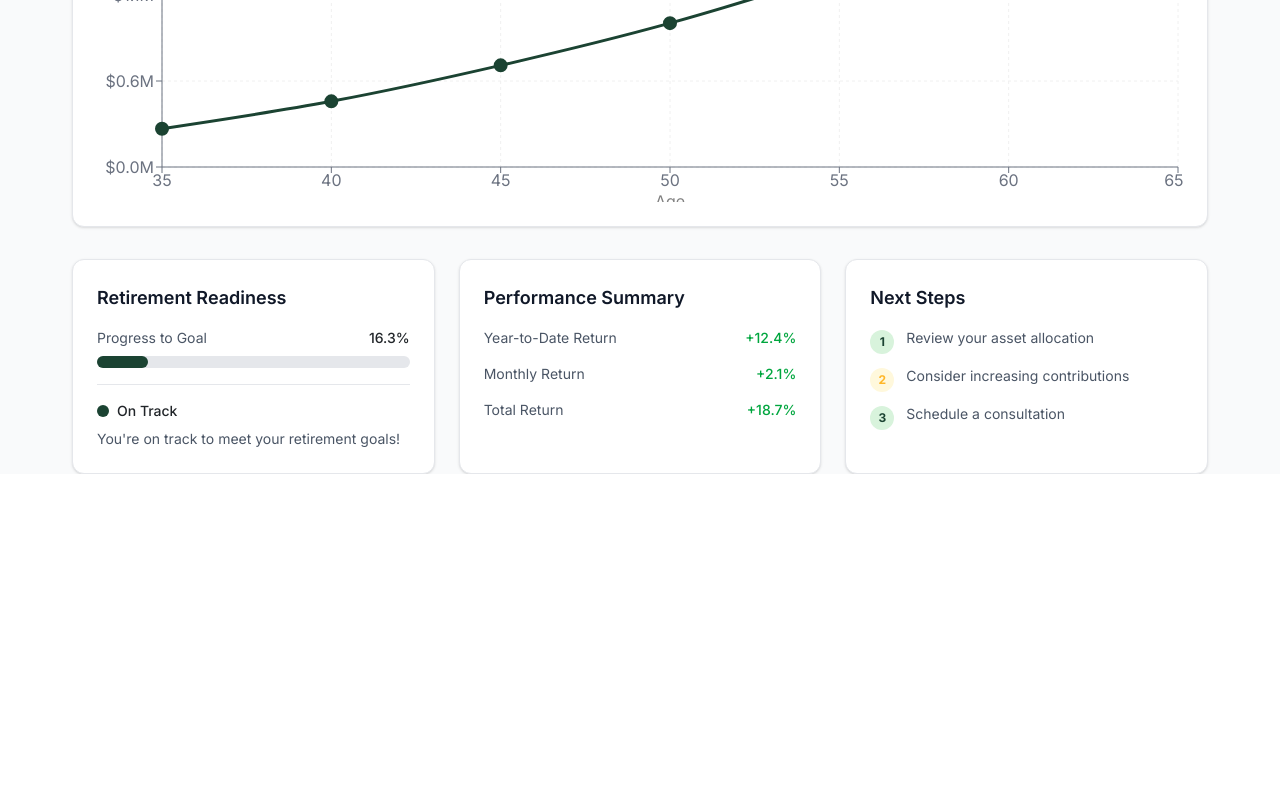
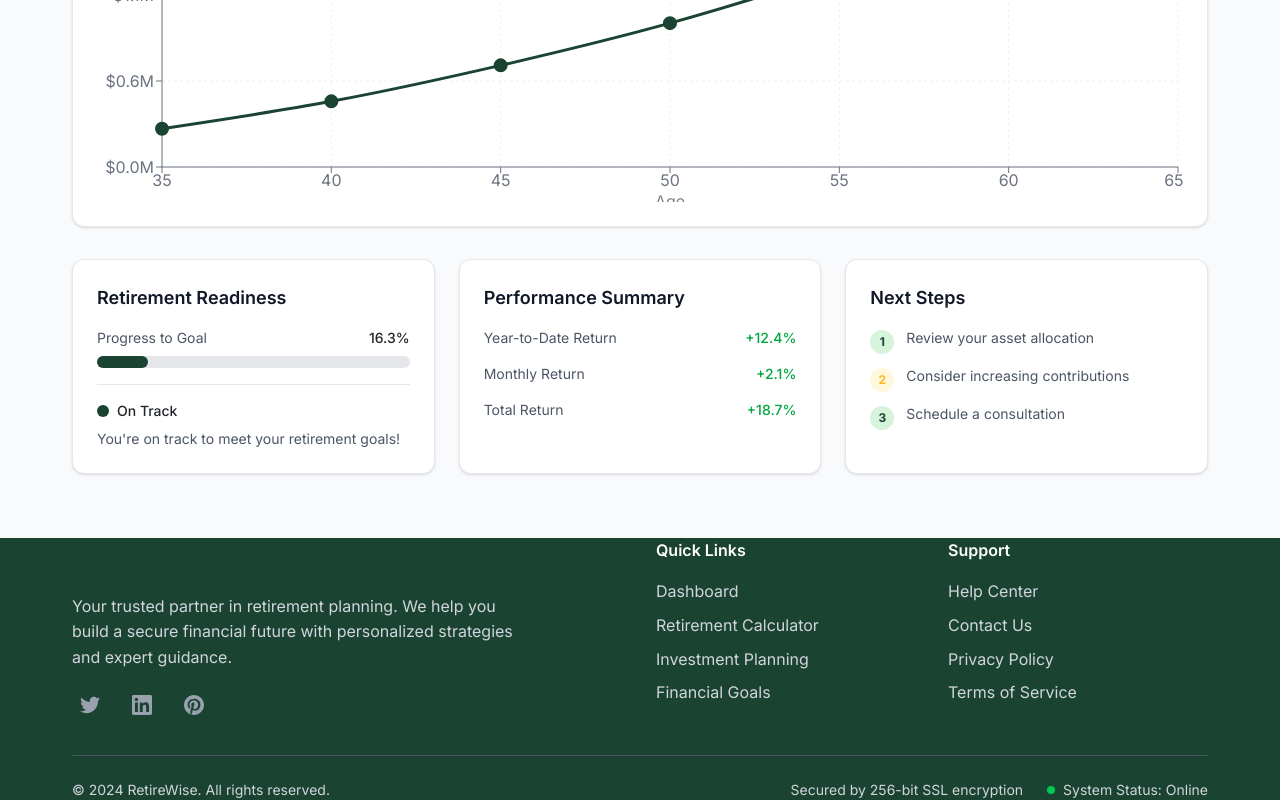
Before and after one commit to iyervish/retirement-app, a Next.js app: page /dashboard in a window 1280 px wide. Shown: the part 1265-2065 px from the top of the page. Before the commit the page ends 1739 px from the top, so only its background shows below. Built offline with nearby package versions, Linux system fonts and the light colour scheme.

Commit message:
Add footer component to Dashboard with company info, quick links, and support sections for enhanced user navigation and experience

```diff
--- a/src/app/dashboard/page.tsx
+++ b/src/app/dashboard/page.tsx
@@ -402,6 +402,110 @@ export default function Dashboard() {
           </div>
         </div>
       </div>
+
+      {/* Footer */}
+      <footer className="mt-16" style={{ backgroundColor: '#1B4332' }}>
+        <div className="container mx-auto px-6 py-8">
+          <div className="grid grid-cols-1 md:grid-cols-4 gap-8">
+            {/* Company Info */}
+            <div className="md:col-span-2">
+              <span className="logo-text text-2xl mb-4 block text-white mt-4">RetireWise</span>
+              <p className="text-gray-300 mb-4 max-w-md">
+                Your trusted partner in retirement planning. We help you build a secure financial future with personalized strategies and expert guidance.
+              </p>
+              <div className="flex space-x-4">
+                <button className="p-2 text-gray-400 hover:text-white transition-colors">
+                  <svg className="w-5 h-5" fill="currentColor" viewBox="0 0 24 24">
+                    <path d="M24 4.557c-.883.392-1.832.656-2.828.775 1.017-.609 1.798-1.574 2.165-2.724-.951.564-2.005.974-3.127 1.195-.897-.957-2.178-1.555-3.594-1.555-3.179 0-5.515 2.966-4.797 6.045-4.091-.205-7.719-2.165-10.148-5.144-1.29 2.213-.669 5.108 1.523 6.574-.806-.026-1.566-.247-2.229-.616-.054 2.281 1.581 4.415 3.949 4.89-.693.188-1.452.232-2.224.084.626 1.956 2.444 3.379 4.6 3.419-2.07 1.623-4.678 2.348-7.29 2.04 2.179 1.397 4.768 2.212 7.548 2.212 9.142 0 14.307-7.721 13.995-14.646.962-.695 1.797-1.562 2.457-2.549z"/>
+                  </svg>
+                </button>
+                <button className="p-2 text-gray-400 hover:text-white transition-colors">
+                  <svg className="w-5 h-5" fill="currentColor" viewBox="0 0 24 24">
+                    <path d="M20.447 20.452h-3.554v-5.569c0-1.328-.027-3.037-1.852-3.037-1.853 0-2.136 1.445-2.136 2.939v5.667H9.351V9h3.414v1.561h.046c.477-.9 1.637-1.85 3.37-1.85 3.601 0 4.267 2.37 4.267 5.455v6.286zM5.337 7.433c-1.144 0-2.063-.926-2.063-2.065 0-1.138.92-2.063 2.063-2.063 1.14 0 2.064.925 2.064 2.063 0 1.139-.925 2.065-2.064 2.065zm1.782 13.019H3.555V9h3.564v11.452zM22.225 0H1.771C.792 0 0 .774 0 1.729v20.542C0 23.227.792 24 1.771 24h20.451C23.2 24 24 23.227 24 22.271V1.729C24 .774 23.2 0 22.222 0h.003z"/>
+                  </svg>
+                </button>
+                <button className="p-2 text-gray-400 hover:text-white transition-colors">
+                  <svg className="w-5 h-5" fill="currentColor" viewBox="0 0 24 24">
+                    <path d="M12.017 0C5.396 0 .029 5.367.029 11.987c0 5.079 3.158 9.417 7.618 11.174-.105-.949-.199-2.403.041-3.439.219-.937 1.406-5.957 1.406-5.957s-.359-.72-.359-1.781c0-1.663.967-2.911 2.168-2.911 1.024 0 1.518.769 1.518 1.688 0 1.029-.653 2.567-.992 3.992-.285 1.193.6 2.165 1.775 2.165 2.128 0 3.768-2.245 3.768-5.487 0-2.861-2.063-4.869-5.008-4.869-3.41 0-5.409 2.562-5.409 5.199 0 1.033.394 2.143.889 2.741.099.12.112.225.085.345-.09.375-.293 1.199-.334 1.363-.053.225-.172.271-.402.165-1.495-.69-2.433-2.878-2.433-4.646 0-3.776 2.748-7.252 7.92-7.252 4.158 0 7.392 2.967 7.392 6.923 0 4.135-2.607 7.462-6.233 7.462-1.214 0-2.357-.629-2.746-1.378l-.748 2.853c-.271 1.043-1.002 2.35-1.492 3.146C9.57 23.812 10.763 24.009 12.017 24c6.624 0 11.99-5.367 11.99-11.987C24.007 5.367 18.641.001 12.017.001z"/>
+                  </svg>
+                </button>
+              </div>
+            </div>
+
+            {/* Quick Links */}
+            <div>
+              <h4 className="font-semibold text-white mb-4">Quick Links</h4>
+              <ul className="space-y-2">
+                <li>
+                  <a href="#" className="text-gray-300 hover:text-white transition-colors">
+                    Dashboard
+                  </a>
+                </li>
+                <li>
+                  <a href="#" className="text-gray-300 hover:text-white transition-colors">
+                    Retirement Calculator
+                  </a>
+                </li>
+                <li>
+                  <a href="#" className="text-gray-300 hover:text-white transition-colors">
+                    Investment Planning
+                  </a>
+                </li>
+                <li>
+                  <a href="#" className="text-gray-300 hover:text-white transition-colors">
+                    Financial Goals
+                  </a>
+                </li>
+              </ul>
+            </div>
+
+            {/* Support */}
+            <div>
+              <h4 className="font-semibold text-white mb-4">Support</h4>
+              <ul className="space-y-2">
+                <li>
+                  <a href="#" className="text-gray-300 hover:text-white transition-colors">
+                    Help Center
+                  </a>
+                </li>
+                <li>
+                  <a href="#" className="text-gray-300 hover:text-white transition-colors">
+                    Contact Us
+                  </a>
+                </li>
+                <li>
+                  <a href="#" className="text-gray-300 hover:text-white transition-colors">
+                    Privacy Policy
+                  </a>
+                </li>
+                <li>
+                  <a href="#" className="text-gray-300 hover:text-white transition-colors">
+                    Terms of Service
+                  </a>
+                </li>
+              </ul>
+            </div>
+          </div>
+
+          {/* Bottom Bar */}
+          <div className="border-t border-gray-600 mt-8 pt-6">
+            <div className="flex flex-col md:flex-row justify-between items-center">
+              <p className="text-gray-300 text-sm">
+                © 2024 RetireWise. All rights reserved.
+              </p>
+              <div className="flex items-center space-x-6 mt-4 md:mt-0">
+                <span className="text-sm text-gray-300">
+                  Secured by 256-bit SSL encryption
+                </span>
+                <div className="flex items-center space-x-2">
+                  <div className="w-2 h-2 bg-green-500 rounded-full"></div>
+                  <span className="text-sm text-gray-300">System Status: Online</span>
+                </div>
+              </div>
+            </div>
+          </div>
+        </div>
+      </footer>
     </div>
   );
 }
```
